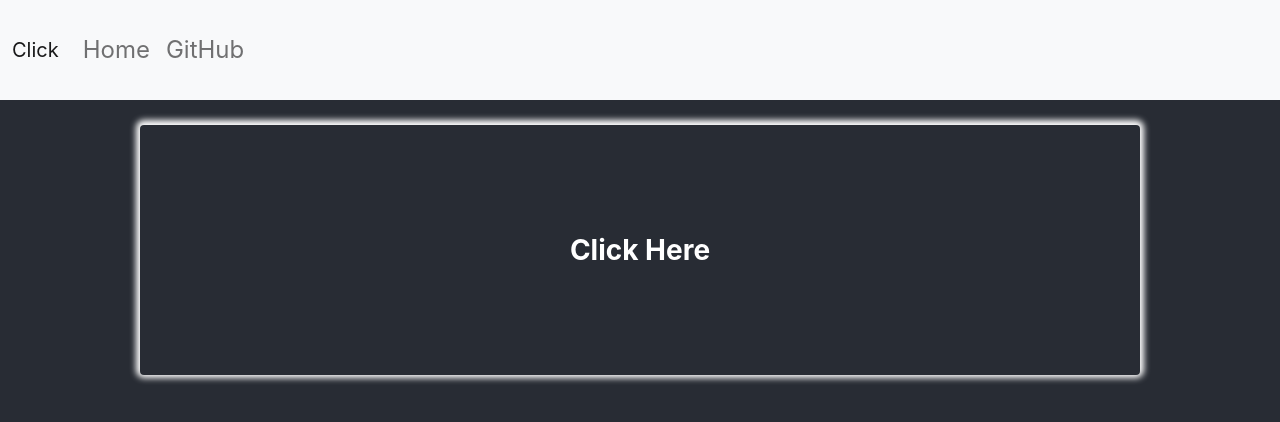
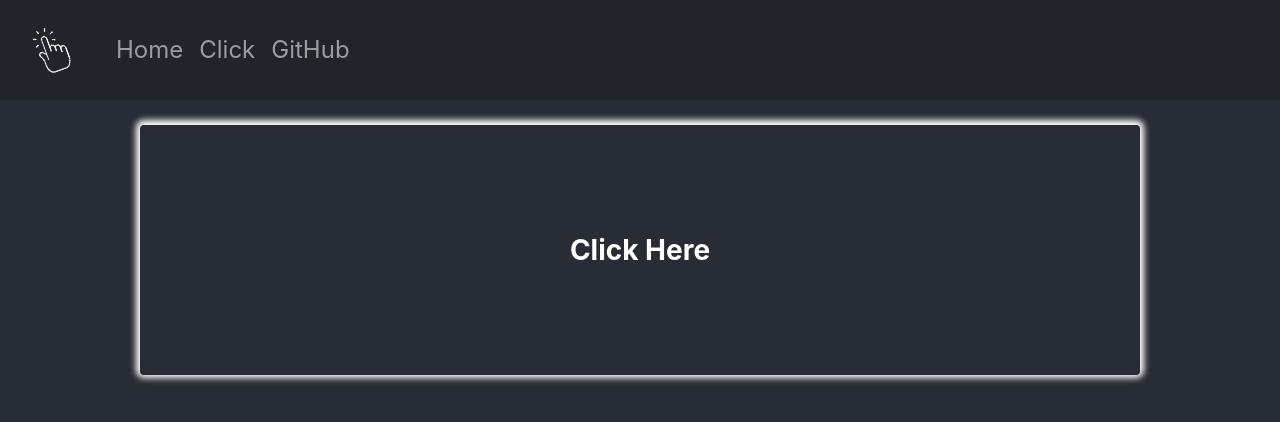
Before and after one commit to AlxisHenry/cpstest, a React (Create React App) app: page /click in a window 1280 px wide. Shown: the top 422 px of the page. Built offline with nearby package versions, Linux system fonts and the light colour scheme.

Commit message:
Use BrowserRouter

```diff
--- /dev/null
+++ b/src/App.js
@@ -0,0 +1,33 @@
+import { Routes, Route, Link } from "react-router-dom";
+import Navigation from "./components/Navbar/navbar";
+import ButtonClick from "./components/Button-Click/button-click";
+
+const App = () => {
+    return (
+        <>
+            <Routes>
+                <Route path="/" element={<Homepage/>} />
+                <Route path="/click" element={<ClickTest/>} />
+            </Routes>
+        </>
+    );
+}
+
+const Homepage = () => {
+    return (
+        <>
+            <Navigation/>
+        </>
+    );
+}
+
+const ClickTest = () => {
+    return (
+        <>
+            <Navigation/>
+            <ButtonClick content={"Click Here"}/>
+        </>
+    );
+}
+
+export default App
--- a/src/components/Navbar/navbar.js
+++ b/src/components/Navbar/navbar.js
@@ -1,17 +1,19 @@
 import { Navbar, NavbarBrand, NavbarToggler, Collapse, Nav, NavItem, NavLink } from "reactstrap";
+import Logo from '../../assets/logo.png'
 import './navbar.css'
 
 const Navigation = () => {
     return (
-        <div>
             <Navbar
                 className={"navbar"}
-                color="light"
+                color="dark"
                 expand="md"
-                light
+                dark
             >
-                <NavbarBrand href="/">
-                    Click
+                <NavbarBrand
+                    className={"contain-navbar-logo"}
+                    href="/">
+                    <img className="navbar-logo" src={Logo} alt="" width="80px"/>
                 </NavbarBrand>
                 <NavbarToggler onClick={function noRefCheck(){}} />
                 <Collapse navbar>
@@ -25,6 +27,11 @@ const Navigation = () => {
                             </NavLink>
                         </NavItem>
                         <NavItem>
+                            <NavLink href="/click">
+                                Click
+                            </NavLink>
+                        </NavItem>
+                        <NavItem>
                             <NavLink href="https://github.com/AlxisHenry/Click-Test" target="_blank">
                                 GitHub
                             </NavLink>
@@ -32,7 +39,6 @@ const Navigation = () => {
                     </Nav>
                 </Collapse>
             </Navbar>
-        </div>
     )
 }
 
--- a/src/index.js
+++ b/src/index.js
@@ -1,8 +1,8 @@
 import React from 'react'
 import ReactDOM from 'react-dom/client'
+import { BrowserRouter } from "react-router-dom";
 import './index.css'
-import ButtonClick from './components/Button-Click/button-click.js'
-import Navigation from "./components/Navbar/navbar";
+import App from "./App";
 
 const root = ReactDOM.createRoot(
     document.getElementById('root')
@@ -10,7 +10,8 @@ const root = ReactDOM.createRoot(
 
 root.render(
   <React.StrictMode>
-    <Navigation/>
-    <ButtonClick content={"Click Here"}/>
+      <BrowserRouter>
+          <App/>
+      </BrowserRouter>
   </React.StrictMode>
 )
```
